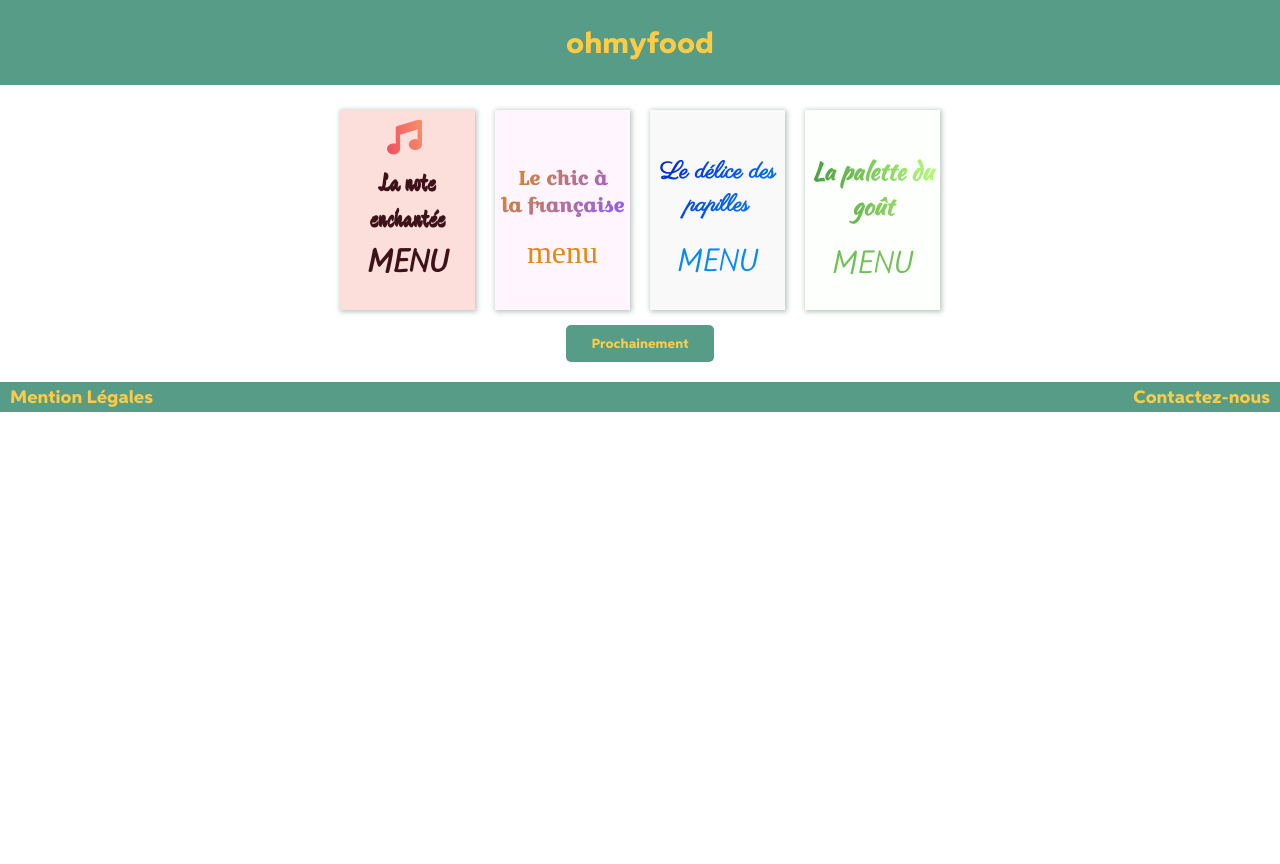
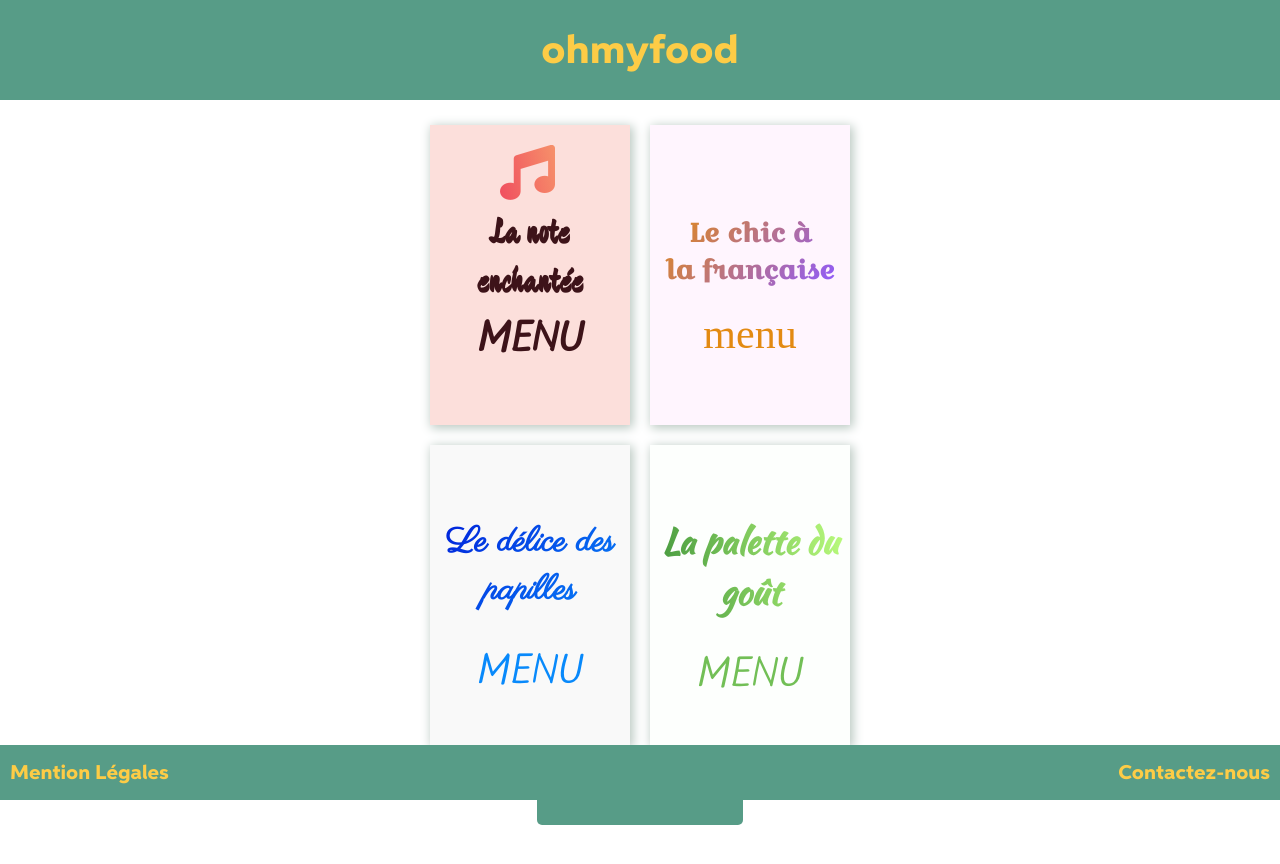
Before and after one commit to Erablast/erablast.github.io, a website: page index.html in a window 1280 px wide. Before the commit the page ends 800 px from the top, so only its background shows below. Drawn offline with Linux system fonts and the light colour scheme; a web font is replaced by a local one.

Commit message:
Page d'acceuil version tablette done

```diff
--- a/index.html
+++ b/index.html
@@ -3,6 +3,7 @@
     <head>
         <link rel="stylesheet" href="style.css">
         <link rel="stylesheet" href="fonts.css">
+        <link rel="stylesheet" href="media-queries.css">
         <meta name="viewport" content="width=device-width, initial-scale=1.0">
         <script src="https://kit.fontawesome.com/17de0c4c22.js" crossorigin="anonymous"></script>
         <meta charset="utf-8">
@@ -84,6 +85,5 @@
         <a href="mailto:bonsoir.its@night-time.com" class="footer__link heading_font">
             Contactez-nous
         </a>
-
     </footer>
 </html>
--- /dev/null
+++ b/media-queries.css
@@ -0,0 +1,62 @@
+/* Media queries version "tablette"*/
+/* Page d'acceuil */
+@media screen and (min-width: 660px){
+    /* Header */
+    .navbar{
+        height: 100px;
+    }
+    .navbar__title{
+        font-size: 40px;
+    }
+    /* Menus */
+    .menu_wrapper__item {
+      max-width: 200px;
+      min-height: 300px;
+      box-shadow: 2px 2px 10px 1px #b9c7c0;
+    }
+    .note__title{
+      font-size: 35px;
+    }
+    .note__menu{
+      font-size: 42px;
+    }
+    .fa-music{
+        width: 55px;
+        height: 55px;
+        font-size: 55px;
+        left: 70px;
+        top: 20px;
+    }
+    .chic__title{
+        font-size: 26px;
+        max-width: 200px
+    }
+    .chic__menu{
+        font-size: 42px;
+    }
+    .delice__title{
+        font-size: 35px;
+    }
+    .delice__menu{
+        font-size: 42px;
+    }
+    .palette__title{
+        font-size: 35px;
+    }
+    .palette__menu{
+        font-size: 42px;
+    }
+    /* Soon button */
+    .button_soon{
+        padding: 20px 30px 20px 30px;
+        font-size: 20px;
+    }
+    /* Footer */
+    footer{
+        height: 55px;
+    }
+    .footer__link{
+        font-size: 20px;
+    }
+
+  }
--- a/style.sass
+++ b/style.sass
@@ -21,6 +21,8 @@ html, body, .navbar__title
         font-size: 30px
 //Menus
 .menu_wrapper
+    max-width: 440px
+    margin: auto
     margin-top: 15px
     display: flex
     flex-wrap: wrap
@@ -44,7 +46,6 @@ html, body, .navbar__title
     align-items: center
     flex-wrap: wrap
     &__title
-
         text-align: center
     &__menu
         margin: 0px
@@ -107,7 +108,7 @@ html, body, .navbar__title
     &__menu
         color: #72bf56
         font-size: 32px
-
+//soon button
 .button_soon
     margin: 5px 0px 10px 0px
     background-color: $menu_green
@@ -119,7 +120,7 @@ html, body, .navbar__title
 
 .button_soon_wrapper
     text-align: center
-
+//footer
 footer
     position: sticky
     bottom: 0
```
Also changed, not shown: style.css, 1 other file.
